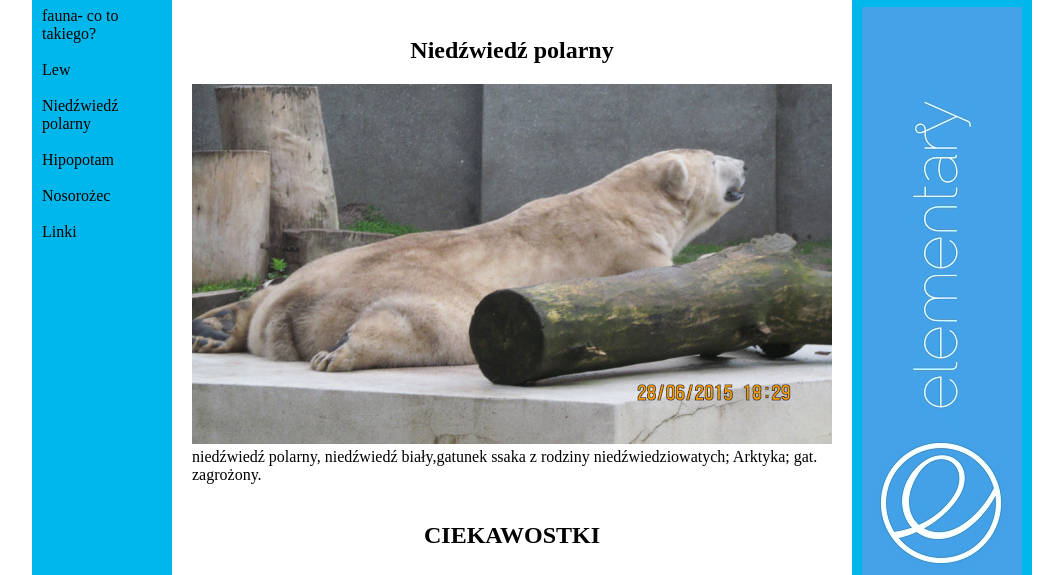
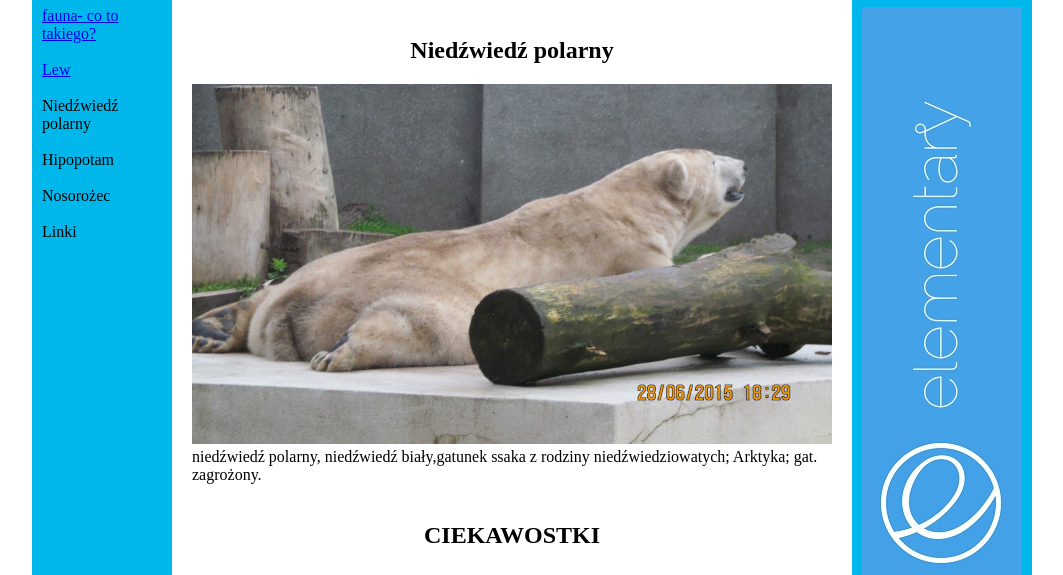
Before and after one commit to 2c-11-2021/niedzwiadek, a plain HTML site: page index.html in a window 1280 px wide. Shown: the part 191-766 px from the top of the page, without its empty margins (108-1171 px from the left). Drawn offline with Linux system fonts and the light colour scheme.

Commit message:
Update index.html

```diff
--- a/index.html
+++ b/index.html
@@ -64,9 +64,9 @@
 		</div>
 
 		<div id="nav">
-			fauna- co to takiego? <br />
+			<a href="https://2c-11-2021.github.io/fauna1/">fauna- co to takiego? <a/><br />
 			<br/>
-			Lew <br /> <br />
+			<a href="https://2c-11-2021.github.io/lew/">Lew<a/> <br /> <br />
 			Niedźwiedź polarny <br /> <br />
 			Hipopotam <br /> <br />
 			Nosorożec <br /> <br />
```
